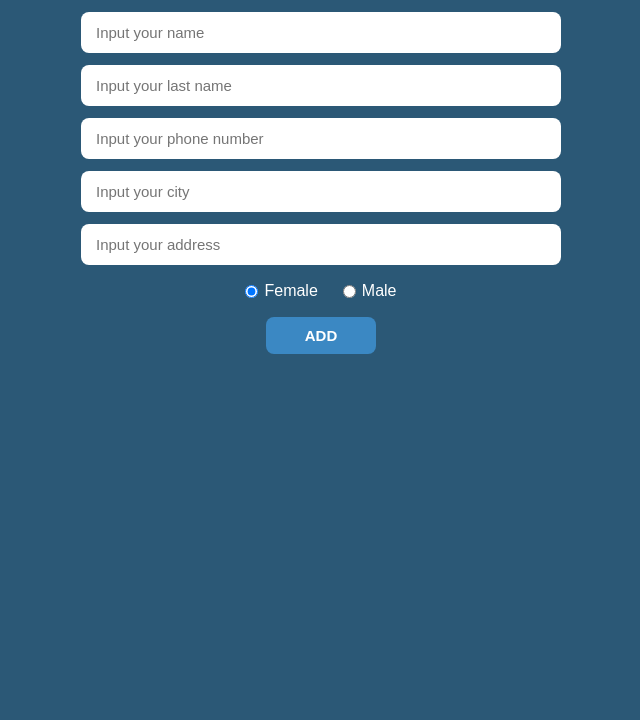
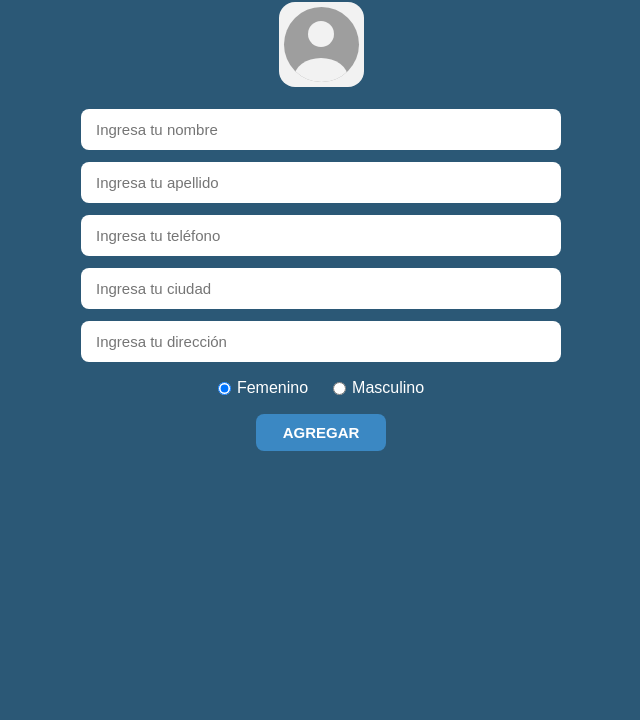
Before and after one commit to esguerrajuan828-bot/lista-de-tareas-contactos, a plain HTML site: page contactos/index.html in a window 1280 px wide. Shown: the part 80-800 px from the top of the page, without its empty margins (319-959 px from the left). Drawn offline with Linux system fonts and the light colour scheme.

Commit message:
Agrega actividad de lista de contactos con DOM y localStorage

```diff
--- a/contactos/index.html
+++ b/contactos/index.html
@@ -4,36 +4,44 @@
 <head>
     <meta charset="UTF-8" />
     <meta name="viewport" content="width=device-width, initial-scale=1.0" />
-    <title>Contact List</title>
+    <title>Lista de Contactos</title>
     <link rel="stylesheet" href="styles.css" />
 </head>
 
 <body>
 
     <main class="contenedor">
-        <h1>Contact List</h1>
+        <h1>Lista de Contactos</h1>
 
-        <!-- Caja del formulario igual a la imagen del profe -->
+        <!-- Símbolo de usuario igual a la imagen -->
+        <div class="caja-icono">
+            <div class="circulo-gris">
+                <div class="cabeza"></div>
+                <div class="cuerpo"></div>
+            </div>
+        </div>
+
+        <!-- Formulario en español -->
         <div class="formulario">
-            <input type="text" id="nombre" placeholder="Input your name" />
-            <input type="text" id="apellido" placeholder="Input your last name" />
-            <input type="text" id="telefono" placeholder="Input your phone number" />
-            <input type="text" id="ciudad" placeholder="Input your city" />
-            <input type="text" id="direccion" placeholder="Input your address" />
+            <input type="text" id="nombre" placeholder="Ingresa tu nombre" />
+            <input type="text" id="apellido" placeholder="Ingresa tu apellido" />
+            <input type="text" id="telefono" placeholder="Ingresa tu teléfono" />
+            <input type="text" id="ciudad" placeholder="Ingresa tu ciudad" />
+            <input type="text" id="direccion" placeholder="Ingresa tu dirección" />
 
             <div class="radios">
                 <label>
-                    <input type="radio" name="genero" id="radioFemale" value="female" checked /> Female
+                    <input type="radio" name="genero" id="radioFemale" value="female" checked /> Femenino
                 </label>
                 <label>
-                    <input type="radio" name="genero" id="radioMale" value="male" /> Male
+                    <input type="radio" name="genero" id="radioMale" value="male" /> Masculino
                 </label>
             </div>
 
-            <button id="btnAgregar">ADD</button>
+            <button id="btnAgregar">AGREGAR</button>
         </div>
 
-        <!-- Lista donde aparecerán las tarjetas blancas -->
+        <!-- Lista donde aparecerán los contactos -->
         <ul id="listaContactos"></ul>
     </main>
 
--- a/contactos/script.js
+++ b/contactos/script.js
@@ -9,13 +9,13 @@ const radioMale = document.getElementById('radioMale');
 const btnAgregar = document.getElementById('btnAgregar');
 const listaContactos = document.getElementById('listaContactos');
 
-// 2. Traer los datos de localStorage (el profe usó la clave "contacts" en clase)
+// 2. Traer los datos de localStorage
 let contactos = JSON.parse(localStorage.getItem('contacts')) || [];
 
-// Variable para saber si estamos agregando (-1) o editando un contacto existente
+// Variable para saber si estamos agregando (-1) o editando un contacto
 let indiceEditar = -1;
 
-// 3. Función para guardar el arreglo en localStorage
+// 3. Función para guardar en localStorage
 function guardarDatos() {
     localStorage.setItem('contacts', JSON.stringify(contactos));
 }
@@ -30,22 +30,19 @@ function mostrarContactos() {
         const li = document.createElement('li');
         li.classList.add('item-contacto');
 
-        // Elegir el emoji según el género guardado
         let icono = '👱‍♀️';
         if (c.genero === 'male') {
             icono = '👱‍♂️';
         }
 
-        // Texto con los datos como sale en la imagen del profesor
         const spanTexto = document.createElement('span');
         spanTexto.classList.add('texto-contacto');
         spanTexto.textContent = icono + ' ' + c.nombre + ' ' + c.apellido + ' - ' + c.ciudad + ' (' + c.telefono + ')';
 
-        // Contenedor para los botones de papelera y lápiz
         const divBotones = document.createElement('div');
         divBotones.classList.add('botones-accion');
 
-        // Botón de eliminar (Papelera)
+        // Botón eliminar
         const btnBorrar = document.createElement('button');
         btnBorrar.textContent = '🗑️';
         btnBorrar.classList.add('btn-icono');
@@ -55,12 +52,11 @@ function mostrarContactos() {
             mostrarContactos();
         });
 
-        // Botón de editar (Lápiz)
+        // Botón editar
         const btnEditar = document.createElement('button');
         btnEditar.textContent = '✏️';
         btnEditar.classList.add('btn-icono');
         btnEditar.addEventListener('click', function () {
-            // Subimos los datos del contacto a los inputs para poder editarlos
             inputNombre.value = c.nombre;
             inputApellido.value = c.apellido;
             inputTelefono.value = c.telefono;
@@ -74,10 +70,9 @@ function mostrarContactos() {
             }
 
             indiceEditar = i;
-            btnAgregar.textContent = 'UPDATE';
+            btnAgregar.textContent = 'ACTUALIZAR';
         });
 
-        // Agregar botones e información a la lista
         divBotones.appendChild(btnBorrar);
         divBotones.appendChild(btnEditar);
         li.appendChild(spanTexto);
@@ -86,7 +81,7 @@ function mostrarContactos() {
     }
 }
 
-// 5. Función para agregar o actualizar cuando se presiona el botón
+// 5. Función para agregar o actualizar un contacto
 function guardarContacto() {
     const nombre = inputNombre.value.trim();
     const apellido = inputApellido.value.trim();
@@ -95,7 +90,7 @@ function guardarContacto() {
     const direccion = inputDireccion.value.trim();
 
     if (nombre === '' || apellido === '' || telefono === '' || ciudad === '') {
-        alert('Por favor llena los datos del contacto');
+        alert('Por favor completa los datos del contacto');
         return;
     }
 
@@ -114,16 +109,14 @@ function guardarContacto() {
     };
 
     if (indiceEditar === -1) {
-        // Si no estamos editando, agregamos uno nuevo
         contactos.push(nuevoContacto);
     } else {
-        // Si estamos editando, reemplazamos el que estaba en esa posición
         contactos[indiceEditar] = nuevoContacto;
         indiceEditar = -1;
-        btnAgregar.textContent = 'ADD';
+        btnAgregar.textContent = 'AGREGAR';
     }
 
-    // Limpiar las cajas de texto
+    // Limpiar campos
     inputNombre.value = '';
     inputApellido.value = '';
     inputTelefono.value = '';
@@ -135,8 +128,6 @@ function guardarContacto() {
     mostrarContactos();
 }
 
-// Evento click en el botón principal
 btnAgregar.addEventListener('click', guardarContacto);
 
-// Mostrar los contactos guardados apenas cargue la página
 mostrarContactos();
--- a/contactos/styles.css
+++ b/contactos/styles.css
@@ -7,7 +7,6 @@
 
 body {
     background-color: #2b5876;
-    /* Fondo azul igual a tu To-Do List */
     color: white;
     display: flex;
     justify-content: center;
@@ -23,9 +22,53 @@ body {
 
 h1 {
     font-size: 32px;
-    margin-bottom: 25px;
+    margin-bottom: 15px;
 }
 
+/* Símbolo de perfil debajo del título */
+.caja-icono {
+    width: 85px;
+    height: 85px;
+    background-color: #f2f2f2;
+    border-radius: 16px;
+    margin: 0 auto 22px auto;
+    display: flex;
+    justify-content: center;
+    align-items: center;
+}
+
+.circulo-gris {
+    width: 75px;
+    height: 75px;
+    background-color: #9e9e9e;
+    border-radius: 50%;
+    position: relative;
+    overflow: hidden;
+}
+
+.cabeza {
+    width: 26px;
+    height: 26px;
+    background-color: #f2f2f2;
+    border-radius: 50%;
+    position: absolute;
+    top: 14px;
+    left: 50%;
+    transform: translateX(-50%);
+}
+
+.cuerpo {
+    width: 54px;
+    height: 40px;
+    background-color: #f2f2f2;
+    border-radius: 50%;
+    position: absolute;
+    bottom: -16px;
+    left: 50%;
+    transform: translateX(-50%);
+}
+
+/* Formulario */
 .formulario {
     display: flex;
     flex-direction: column;
@@ -60,7 +103,7 @@ h1 {
 }
 
 #btnAgregar {
-    width: 110px;
+    width: 130px;
     margin: 0 auto;
     padding: 10px;
     background-color: #3b88c3;
```
Also changed, not shown: index.html (+1 -1 lines).
